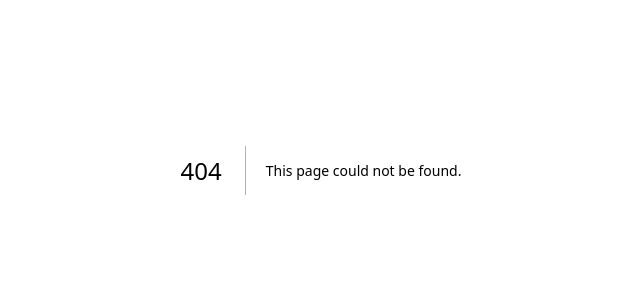
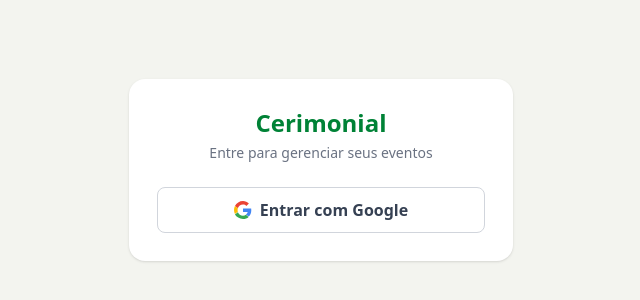
Before and after one commit to Benebrasilia/cerimonial-staging, a Next.js app: page /login in a window 1280 px wide. Before the commit this address had no page. Shown: the part 230-530 px from the top of the page, without its empty margins (319-959 px from the left). Built offline with nearby package versions, Linux system fonts and the light colour scheme; no server answers.

Commit message:
Login SSO Google: tela /login (Entrar com Google) + area /conta (meus eventos + sair)

```diff
--- /dev/null
+++ b/app/conta/page.tsx
@@ -0,0 +1,46 @@
+"use client";
+
+import { useEffect, useState } from "react";
+import { createClient } from "@/lib/supabase";
+
+type Ev = { id: string; nome: string; slug: string };
+
+export default function Conta() {
+  const supabase = createClient();
+  const [email, setEmail] = useState<string | null>(null);
+  const [eventos, setEventos] = useState<Ev[]>([]);
+  const [loading, setLoading] = useState(true);
+
+  useEffect(() => {
+    (async () => {
+      const { data: { session } } = await supabase.auth.getSession();
+      if (!session) { window.location.href = "/login"; return; }
+      setEmail(session.user.email ?? null);
+      const { data } = await supabase.from("eventos").select("id,nome,slug").order("created_at", { ascending: false });
+      setEventos((data as Ev[]) || []);
+      setLoading(false);
+    })();
+  }, []);
+
+  async function sair() { await supabase.auth.signOut(); window.location.href = "/login"; }
+
+  if (loading) return <div className="grid min-h-screen place-items-center text-gray-500">Carregando…</div>;
+
+  return (
+    <div className="mx-auto max-w-2xl px-4 py-8">
+      <div className="flex items-center justify-between">
+        <h1 className="text-xl font-bold text-green-700">Meus eventos</h1>
+        <button onClick={sair} className="rounded-lg border border-gray-300 px-3 py-1.5 text-sm text-gray-600 hover:bg-gray-50">Sair</button>
+      </div>
+      <p className="mt-1 text-sm text-gray-500">{email}</p>
+      <div className="mt-4 space-y-2">
+        {eventos.length ? eventos.map((e) => (
+          <a key={e.id} href={`/e/${e.slug}/painel`} className="block rounded-lg border bg-white p-3 hover:bg-gray-50">
+            <b className="text-green-700">{e.nome}</b>
+            <div className="text-xs text-gray-500">/e/{e.slug}</div>
+          </a>
+        )) : <p className="text-sm text-gray-400">Você ainda não tem eventos.</p>}
+      </div>
+    </div>
+  );
+}
--- /dev/null
+++ b/app/login/page.tsx
@@ -0,0 +1,26 @@
+"use client";
+
+import { createClient } from "@/lib/supabase";
+
+export default function Login() {
+  const supabase = createClient();
+  async function googleLogin() {
+    await supabase.auth.signInWithOAuth({
+      provider: "google",
+      options: { redirectTo: `${window.location.origin}/conta` },
+    });
+  }
+  return (
+    <div className="grid min-h-screen place-items-center px-4">
+      <div className="w-full max-w-sm rounded-2xl bg-white p-7 text-center shadow-sm">
+        <h1 className="text-2xl font-bold text-green-700">Cerimonial</h1>
+        <p className="mt-1 text-sm text-gray-500">Entre para gerenciar seus eventos</p>
+        <button onClick={googleLogin}
+          className="mt-6 flex w-full items-center justify-center gap-2 rounded-lg border border-gray-300 bg-white py-2.5 font-semibold text-gray-700 hover:bg-gray-50">
+          <svg width="18" height="18" viewBox="0 0 48 48"><path fill="#EA4335" d="M24 9.5c3.5 0 6.6 1.2 9 3.6l6.7-6.7C35.5 2.6 30.1 0 24 0 14.6 0 6.4 5.4 2.5 13.3l7.8 6.1C12.2 13.2 17.6 9.5 24 9.5z"/><path fill="#4285F4" d="M46.1 24.5c0-1.6-.1-3.1-.4-4.5H24v9h12.4c-.5 2.9-2.2 5.3-4.7 6.9l7.3 5.7C43.6 37.9 46.1 31.8 46.1 24.5z"/><path fill="#FBBC05" d="M10.3 28.6c-.5-1.4-.8-2.9-.8-4.6s.3-3.2.8-4.6l-7.8-6.1C.9 16.5 0 20.1 0 24s.9 7.5 2.5 10.7l7.8-6.1z"/><path fill="#34A853" d="M24 48c6.1 0 11.3-2 15-5.5l-7.3-5.7c-2 1.4-4.7 2.3-7.7 2.3-6.4 0-11.8-3.7-13.7-9l-7.8 6.1C6.4 42.6 14.6 48 24 48z"/></svg>
+          Entrar com Google
+        </button>
+      </div>
+    </div>
+  );
+}
```
